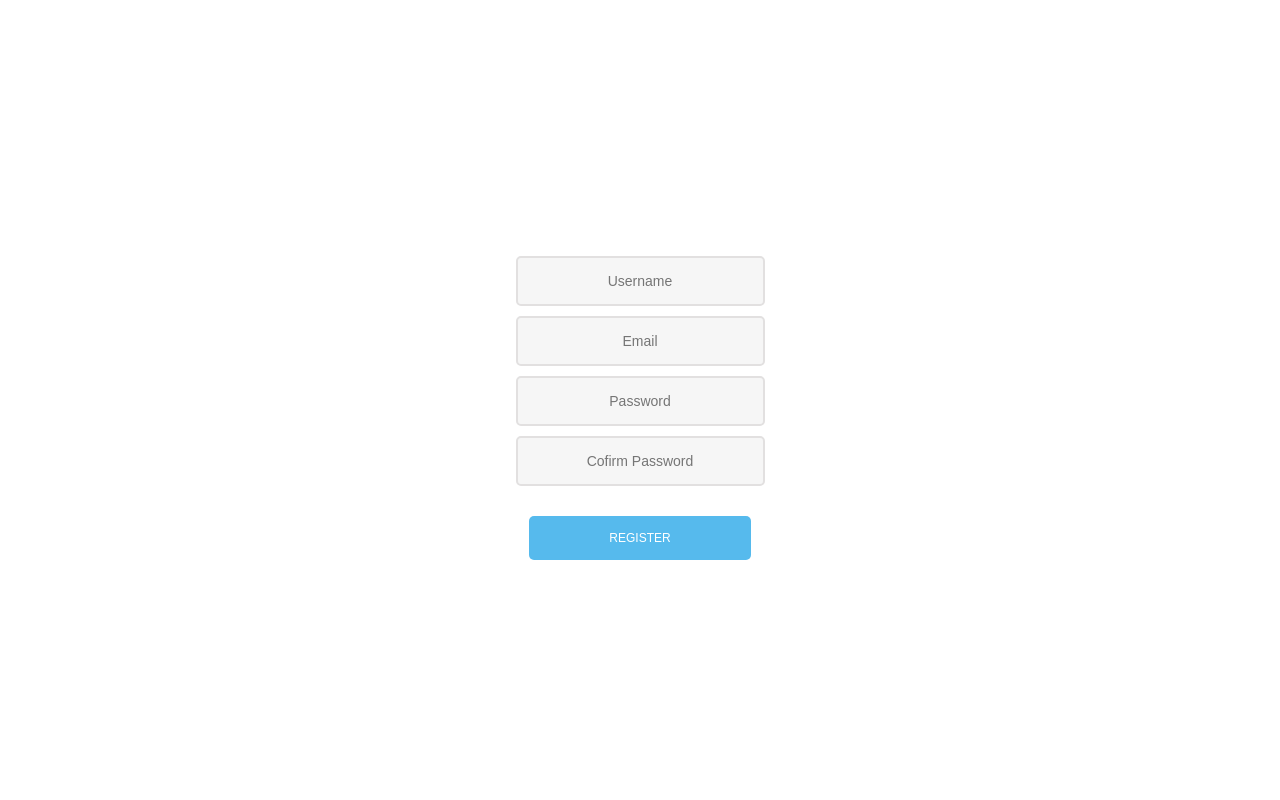
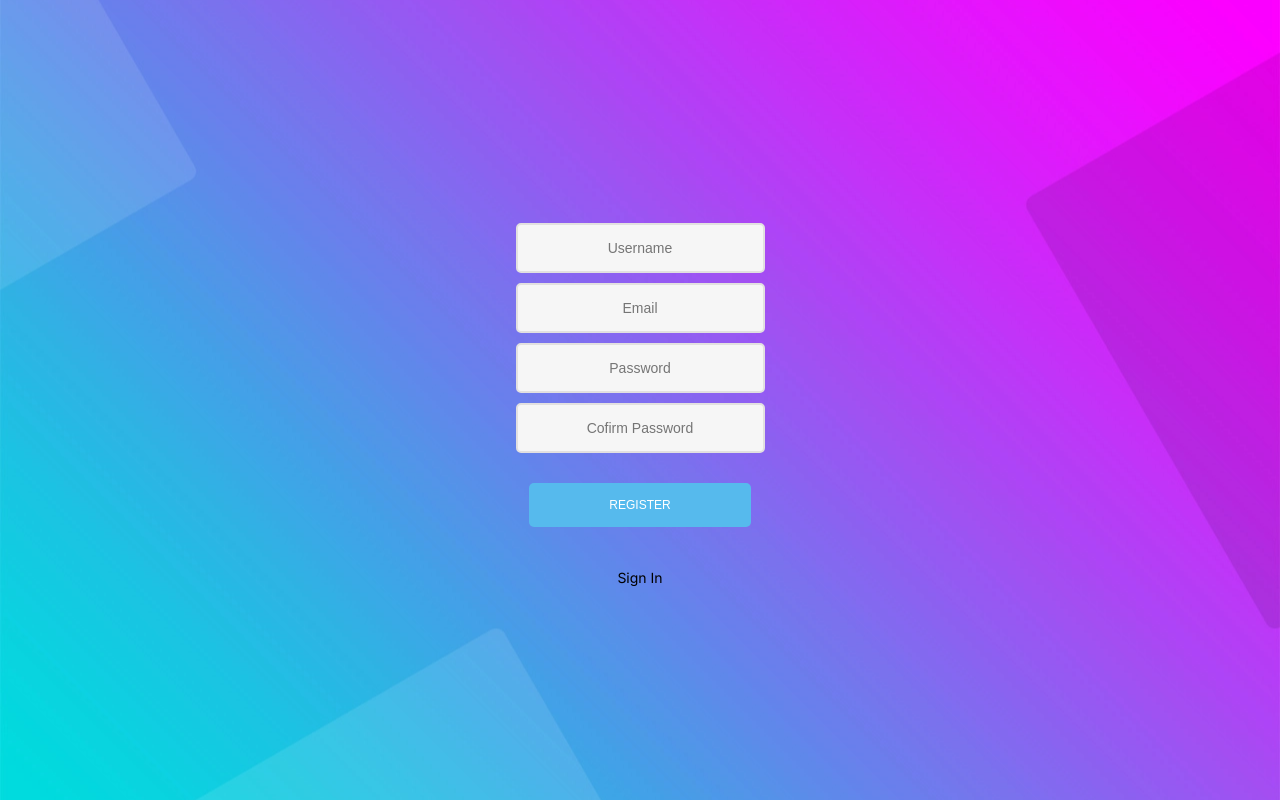
Before and after one commit to dlalis/MovieReviewer, a PHP site: page /register.php in a window 1280 px wide. Run offline with PHP 8.4, Linux system fonts and the light colour scheme.

Commit message:
bug fixes, Background, Clean Up

```diff
--- a/css/home.css
+++ b/css/home.css
@@ -1,8 +1,11 @@
 @import url('https://fonts.googleapis.com/css2?family=Inter:wght@400;500;700&display=swap');
+
 
 body {
     margin: 0;
     font-family: 'Inter', sans-serif;
+   background: url(bg.jpg) no-repeat center ;
+   background-size: cover;
 }
 
 main {
--- a/css/login.css
+++ b/css/login.css
@@ -3,10 +3,24 @@
     font-family: painter;
     src: url(Painter.ttf);
   }
+
+
 body {
   margin: 0;
   font-family: 'Inter', sans-serif;
-}
+   /* background-color: #eeeff1; */
+   background: url(bg.jpg) no-repeat center ;
+   background-size: cover;
+  }
+
+  .alerts-danger-error{
+    color:#e2221f;
+    background-color:#b9b7b9;
+    border-color:#ebccd1;
+    display: inline-block;
+    margin: 5px 20px 20px 20px;
+
+  }
 
   /* BASIC */
   .alerts2{
@@ -111,6 +125,16 @@ body {
     /* box-shadow: 0 4px 10px 2px rgba(0,0,0,0.3); */
     text-align: center;
   }
+
+  #formContentReg {
+    border-radius: 6px;
+    width: 350px;
+    position: relative;
+    padding: 5px 0 0 0;
+    /* box-shadow: 0 4px 10px 2px rgba(0,0,0,0.3); */
+    text-align: center;
+  }
+
 
   #formFooter {
     padding: 25px;
@@ -256,6 +280,10 @@ body {
     width: 100%;
   }
 
+  .signup{
+    color: #000000;
+  }
+
   #reg_password_input_id text1 {
     font: small-caption;
     font-size: 16px;
--- a/register.php
+++ b/register.php
@@ -3,11 +3,11 @@ session_start();
 require_once('includes/dbh.php');
 $conn=db_connect();
 
-	if(!isset($_POST['submit'])){ //an den exw pathsei to koumpi
+//if sumbit button isnt pressed
+if(!isset($_POST['submit'])){
 	include "registerform.php";
-
-	}else{//kapoios/a kati path to koumpi
-		//print_r ($_POST);
+}
+else{
 	$fname=$_POST['name'];
 	$pass=$_POST['pass'];
 	$conf_pass=$_POST['conf_pass'];
@@ -15,14 +15,11 @@ $conn=db_connect();
 
 	$errors=array();
 
+	//database check's
 	$sql = "SELECT id FROM users WHERE username='$fname' LIMIT 1";
 	$result = $conn->query($sql);
 	if($result -> num_rows > 0){
 		array_push($errors,"Name already exist.");
-		}
-
-		if(strlen($fname)<5){
-			array_push($errors,"Username less than 5 characters.");
 	}
 
 	$sql = "SELECT id FROM users WHERE email='$email' LIMIT 1";
@@ -35,33 +32,23 @@ $conn=db_connect();
 		array_push($errors,"Wrong Email format");
 	}
 
-		if(strlen($pass)<5){
+	if(strlen($pass) < 5){
 		array_push($errors,"Password less than 5 characters.");
 	}
-
 	if($pass != $conf_pass){
 			array_push($errors,"You typed 2 different passwords.");
 	}
 
 	if(!empty($errors)){
-
-        echo "
-
-				<div class='alerts alerts-danger'  style='width:25rem;text-align: center;'>
-					<strong> $errors[0] </strong>
-				</div>
-
-
-				";
+		$_SESSION['regerrors'] = $errors;
 
 		include "registerform.php";
-		//	}
-
 	}
 	else{
 		$ids = "SELECT id FROM users ORDER BY id DESC LIMIT 1";
 		$rs = $conn->query($ids);
 
+		//properly use of id cause of some problems with auto increment from MySql
 		$nextAvailableId  = 1;
 
 		if($row = $rs->fetch_assoc()) {
@@ -76,17 +63,9 @@ $conn=db_connect();
 
 		$result = $conn->query($sql);
 		$_SESSION['user']=$fname;
-		//	$_SESSION['id'] = $row['id'];
-		//	echo "Well done!!!<br>";
-			header("Location: home.php?=registered&successfull");
+		header("Location: home.php");
 		die();
 	}
 }
+
 ?>
-
-<script>
-function alertIt() {
-  if(!empty($errors))
-    alert($errors[0]);
-}
-</script>
--- a/registerform.php
+++ b/registerform.php
@@ -15,8 +15,7 @@ if (session_status() == PHP_SESSION_NONE)
   <body>
 
   <div class="wrapper">
-  <div id="formContent">
-    <!-- Tabs Titles -->
+    <div id="formContentReg">
 
       <!-- Login Form -->
       <form id="form_id" action="" method="POST">
@@ -24,6 +23,7 @@ if (session_status() == PHP_SESSION_NONE)
           <div id="username_wrapper" class="input_wrapper">
                 <input id="reg_username_input_id" class="input" type="text" name="name" value="<?php if(isset($_POST['name'])) echo $_POST['name'];?>" placeholder="Username" onclick="myFunctionName();" onchange="myFunctionName();" required>
           </div>
+
           <div id="email_wrapper" class="input_wrapper">
             <input id="email_input_id" class="input" type="text" name="email_input" placeholder="Email" value="<?php if(isset($_POST['email_input'])) echo $_POST['email_input']; ?>" onclick="myFunctionEmail();" onchange="myFunctionEmail();" required>
           </div>
@@ -36,8 +36,29 @@ if (session_status() == PHP_SESSION_NONE)
             <input id="password_check_input_id" class="input" type="password" name="conf_pass" value="<?php if(isset($_POST['conf_pass'])) echo $_POST['conf_pass'];?>" placeholder="Cofirm Password"onclick="myFunctionPass();" onchange="myFunctionPass();" required>
           </div>
 
-          <br1><br>
+          <br1>
+          <br>
+
           <input type="submit" class="fadeIn fourth" name="submit" value="Register">
+          <br>
+          <a class="underlineHover signup" href="index.php">Sign In</a>
+          <br>
+
+          <!-- Print Errors on Register -->
+          <span>
+            <?php
+            if(isset($_SESSION['regerrors'])){
+              $errors = $_SESSION['regerrors'];
+
+              if(!empty($errors)){
+                foreach($errors as $e){
+                  echo "<p class=' alerts-danger-error'>$e</p>";
+                }
+              }
+            }
+            ?>
+          </span>
+
       </form>
     </div>
   </div>
```
Also changed, not shown: index.php (+17 -15 lines), login.php (+23 -7 lines), css/bg.jpg. Lines whose indentation alone changed are shown as unchanged.
